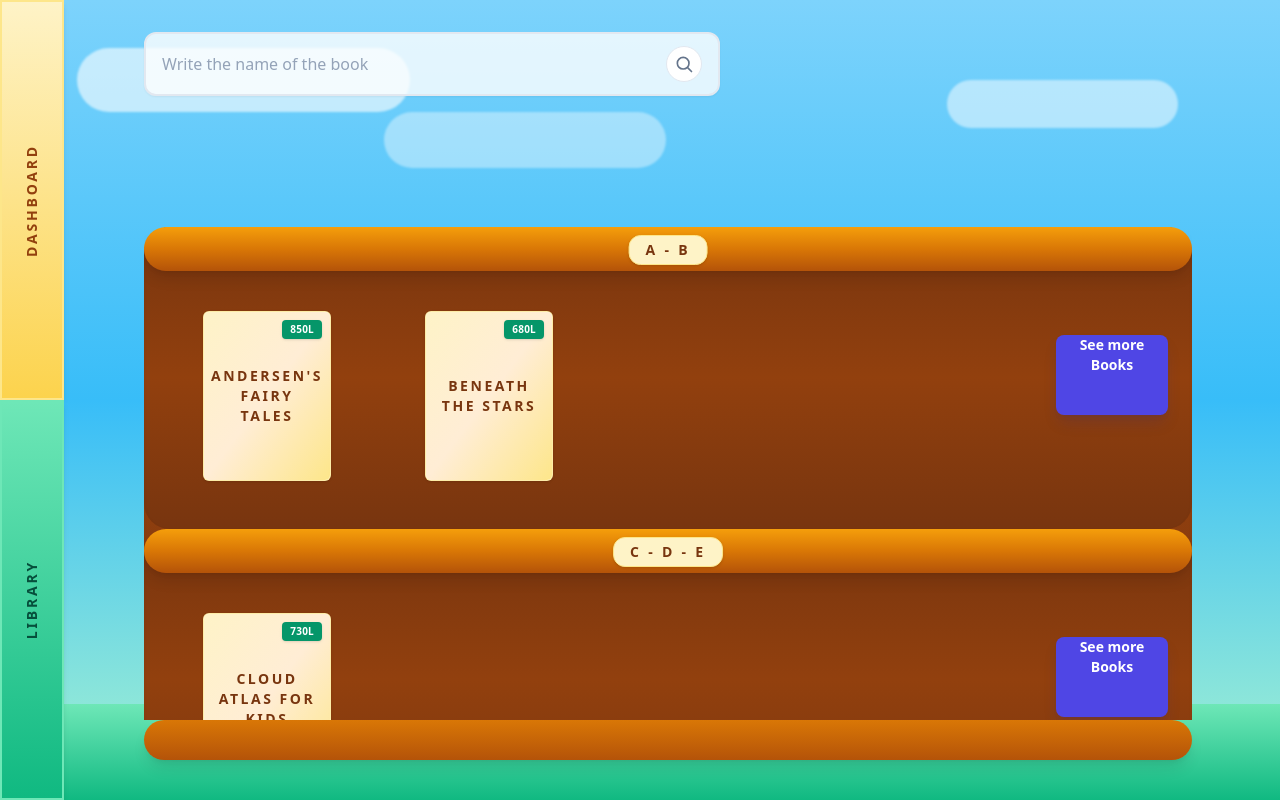
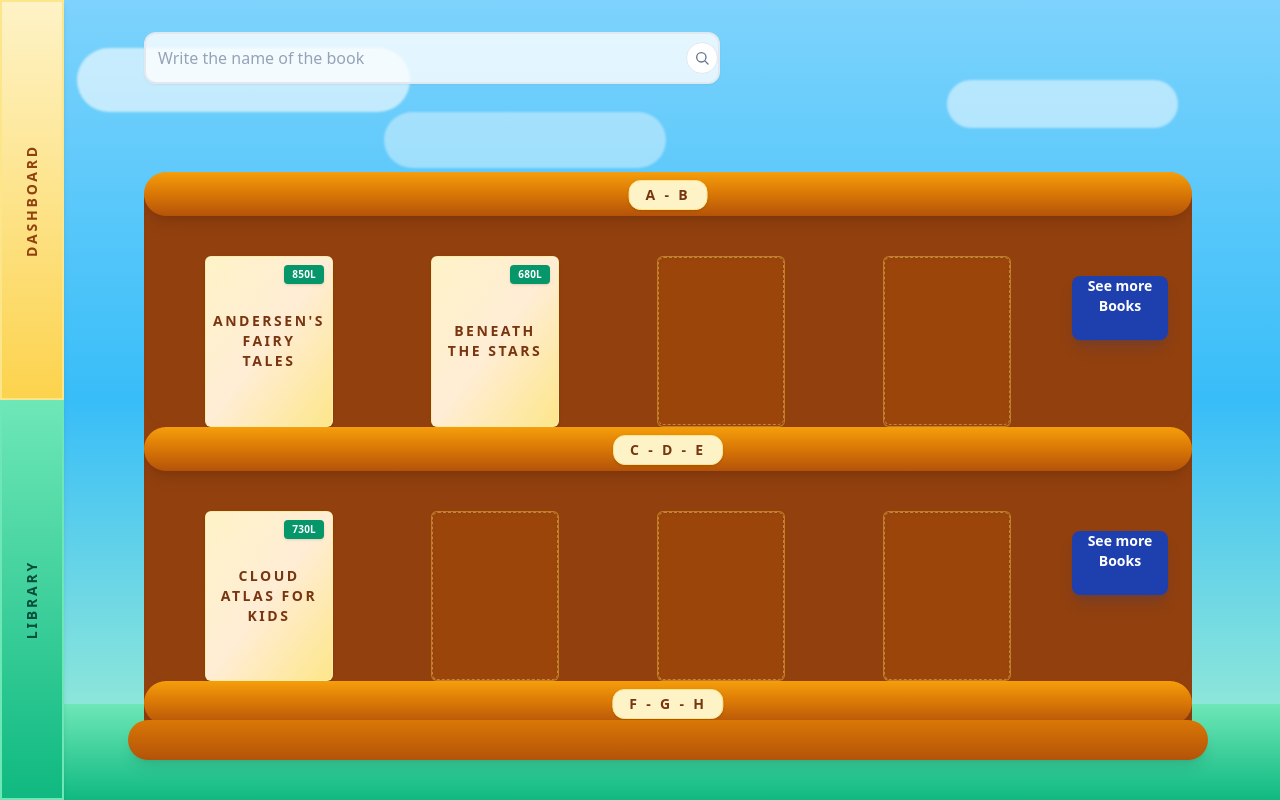
Before and after one commit to Yuhong11111/SupportChalky-assignment, a React app in the folder frontend/: page /library in a window 1280 px wide. Built offline with nearby package versions, Linux system fonts and the light colour scheme; the HTML template or start-up script is replaced by a standard one.

Commit message:
refine group and search page

```diff
--- a/frontend/src/components/BookCard.tsx
+++ b/frontend/src/components/BookCard.tsx
@@ -5,6 +5,7 @@ type BookCardProps = {
   badge?: string
   className?: string
   showMeta?: boolean
+  variant?: 'default' | 'framed'
 }
 
 export default function BookCard({
@@ -14,10 +15,25 @@ export default function BookCard({
   badge = 'NEW',
   className = '',
   showMeta = false,
+  variant = 'default',
 }: BookCardProps) {
+  const frameClasses =
+    variant === 'framed'
+      ? 'rounded-md bg-white p-2 shadow-lg shadow-amber-900/20'
+      : ''
+  const cardClasses =
+    variant === 'framed'
+      ? 'border border-slate-200 bg-white shadow-sm'
+      : 'border border-amber-200/70 bg-amber-50 shadow'
+
   return (
-    <article className={`mx-auto w-full max-w-[7rem] sm:max-w-[8rem] ${className}`}>
-      <div className="relative aspect-[3/4] overflow-hidden rounded-md border border-amber-200/70 bg-amber-50 shadow">
+    <article
+      className={`mx-auto w-full max-w-[7rem] sm:max-w-[8rem] ${className}`}
+    >
+      <div className={frameClasses}>
+        <div
+          className={`relative aspect-[3/4] overflow-hidden rounded-md ${cardClasses}`}
+        >
           {coverUrl ? (
             <img
               src={coverUrl}
@@ -38,13 +54,27 @@ export default function BookCard({
             </span>
           ) : null}
         </div>
+      </div>
       {showMeta ? (
-        <div className="mt-2">
-          <p className="text-sm font-semibold text-slate-900">{title}</p>
+        variant === 'framed' ? (
+          <div className="rounded-b-md bg-white px-2 pb-2 pt-3 text-center shadow-lg shadow-amber-900/20">
+            <p className="text-xs font-semibold text-slate-900 sm:text-sm">
+              {title}
+            </p>
+            {/* {author ? (
+              <p className="text-xs text-slate-500">{author}</p>
+            ) : null} */}
+          </div>
+        ) : (
+          <div className="mt-2 text-center">
+            <p className="text-xs font-semibold text-slate-900 sm:text-sm">
+              {title}
+            </p>
             {author ? (
               <p className="text-xs text-slate-500">{author}</p>
             ) : null}
           </div>
+        )
       ) : null}
     </article>
   )
--- a/frontend/src/components/BookShelf.tsx
+++ b/frontend/src/components/BookShelf.tsx
@@ -6,6 +6,7 @@ type Book = {
   author?: string
   coverUrl?: string
   badge?: string
+  variant?: 'default' | 'framed'
 }
 
 type BookShelfProps = {
@@ -16,6 +17,7 @@ type BookShelfProps = {
   actionHref?: string
   maxBooks?: number | null
   showMeta?: boolean
+  showPlaceholders?: boolean
 }
 
 export default function BookShelf({
@@ -26,13 +28,18 @@ export default function BookShelf({
   actionHref,
   maxBooks = 4,
   showMeta = false,
+  showPlaceholders = true,
 }: BookShelfProps) {
   const visibleBooks =
     typeof maxBooks === 'number' ? books.slice(0, maxBooks) : books
 
+  const placeholders = showPlaceholders
+    ? Math.max(0, 4 - visibleBooks.length)
+    : 0
+
   return (
     <section className="relative mt-0">
-      <div className="relative rounded-[26px] bg-gradient-to-b from-amber-900 via-amber-800 to-amber-900 px-6 pb-12 pt-16 shadow-inner">
+      <div className="relative rounded-[26px] bg-amber-800 px-6 pb-0 pt-16 shadow-inner">
         <div className="absolute left-0 right-0 top-0 h-11 rounded-full bg-gradient-to-b from-amber-500 via-amber-600 to-amber-700 shadow-lg" />
         <span className="absolute left-1/2 top-2 z-10 -translate-x-1/2 rounded-xl border border-amber-200 bg-amber-100 px-4 py-1 text-[11px] font-semibold tracking-[0.2em] text-amber-900 shadow sm:text-xs md:text-sm">
           {label}
@@ -40,14 +47,27 @@ export default function BookShelf({
         <div className="flex flex-col items-start gap-6 pt-5 sm:flex-row sm:justify-between">
           <div className="grid w-full grid-cols-2 gap-4 sm:flex-1 sm:grid-cols-4 sm:gap-6">
             {visibleBooks.map((book) => (
-              <BookCard key={book.title} {...book} showMeta={showMeta} />
+              <BookCard
+                key={book.title}
+                {...book}
+                showMeta={showMeta}
+                variant={book.variant}
+              />
+            ))}
+            {Array.from({ length: placeholders }).map((_, index) => (
+              <div
+                key={`placeholder-${index}`}
+                className="mx-auto w-full max-w-[7rem] rounded-md border border-amber-300/40 bg-amber-700/30 shadow-inner sm:max-w-[8rem]"
+              >
+                <div className="aspect-[3/4] w-full rounded-md border border-dashed border-amber-200/40" />
+              </div>
             ))}
           </div>
           {showAction ? (
             actionHref ? (
               <Link
                 to={actionHref}
-                className="h-12 w-full rounded-lg bg-indigo-600 px-3 text-center text-sm font-semibold text-white shadow-lg shadow-indigo-900/20 sm:mt-6 sm:h-20 sm:w-28"
+                className="h-10 w-full rounded-lg bg-blue-800 px-3 text-center text-sm font-semibold text-white shadow-lg shadow-blue-900/20 sm:mt-5 sm:h-16 sm:w-24"
               >
                 {actionLabel.split('\n').map((line) => (
                   <span key={line} className="block">
@@ -58,7 +78,7 @@ export default function BookShelf({
             ) : (
               <button
                 type="button"
-                className="h-12 w-full rounded-lg bg-indigo-600 px-3 text-sm font-semibold text-white shadow-lg shadow-indigo-900/20 sm:mt-6 sm:h-20 sm:w-28"
+                className="h-10 w-full rounded-lg bg-blue-800 px-3 text-sm font-semibold text-white shadow-lg shadow-blue-900/20 sm:mt-5 sm:h-16 sm:w-24"
               >
                 {actionLabel.split('\n').map((line) => (
                   <span key={line} className="block">
--- a/frontend/src/components/Bookcase.tsx
+++ b/frontend/src/components/Bookcase.tsx
@@ -15,19 +15,29 @@ type Shelf = {
   showAction?: boolean
   maxBooks?: number | null
   showMeta?: boolean
+  showPlaceholders?: boolean
 }
 
 type BookcaseProps = {
   shelves: Shelf[]
   className?: string
+  showFrame?: boolean
 }
 
-export default function Bookcase({ shelves, className = '' }: BookcaseProps) {
+export default function Bookcase({
+  shelves,
+  className = '',
+  showFrame = true,
+}: BookcaseProps) {
   return (
     <section
-      className={`relative flex h-[clamp(320px,56vh,480px)] flex-col pt-[13.3333vh] ${className}`}
+      className={`relative flex h-[clamp(320px,56vh,480px)] flex-col pt-[8vh] ${className}`}
     >
-      <div className="relative flex min-h-0 flex-1 flex-col rounded-[36px] bg-gradient-to-b from-amber-900 via-amber-800 to-amber-900 p-0 shadow-inner">
+      <div
+        className={`relative flex min-h-0 flex-1 flex-col p-0 ${
+          showFrame ? 'rounded-[36px] bg-amber-800 pb-10' : ''
+        }`}
+      >
         <div className="min-h-0 flex-1 space-y-0 overflow-y-auto p-0">
           {shelves.map((shelf) => (
             <BookShelf
@@ -39,11 +49,14 @@ export default function Bookcase({ shelves, className = '' }: BookcaseProps) {
               showAction={shelf.showAction}
               maxBooks={shelf.maxBooks}
               showMeta={shelf.showMeta}
+              showPlaceholders={shelf.showPlaceholders}
             />
           ))}
         </div>
+        {showFrame ? (
+          <div className="absolute bottom-0 -left-4 -right-4 h-10 rounded-full bg-gradient-to-b from-amber-600 to-amber-700 shadow-lg" />
+        ) : null}
       </div>
-      <div className="h-10 rounded-full bg-gradient-to-b from-amber-600 to-amber-700 shadow-lg" />
     </section>
   )
 }
--- a/frontend/src/pages/library-group.tsx
+++ b/frontend/src/pages/library-group.tsx
@@ -66,6 +66,7 @@ export default function LibraryGroup() {
     author: book.author,
     coverUrl: book.cover_image_url || undefined,
     badge: book.lexile_level,
+    variant: 'framed' as const,
   }))
 
   return (
@@ -73,7 +74,7 @@ export default function LibraryGroup() {
       <button
         type="button"
         onClick={() => navigate('/library')}
-        className="inline-flex w-fit items-center gap-2 rounded-lg border border-slate-200 bg-white/80 px-3 py-1.5 text-sm font-semibold text-slate-700 shadow-sm"
+        className="inline-flex w-fit items-center gap-2 rounded-lg border border-blue-900 bg-blue-800 px-3 py-1.5 text-sm font-semibold text-white shadow-sm"
       >
         <span aria-hidden="true">←</span>
         Back
@@ -93,6 +94,7 @@ export default function LibraryGroup() {
             showAction: false,
             maxBooks: null,
             showMeta: true,
+            showPlaceholders: false,
           },
         ]}
       />
--- a/frontend/src/pages/library.tsx
+++ b/frontend/src/pages/library.tsx
@@ -92,7 +92,7 @@ export default function Library() {
       <section className="flex min-h-0 flex-1 flex-col">
         <form
           onSubmit={handleSearch}
-          className="mb-6 flex w-full max-w-xl items-center gap-3 rounded-xl border-2 border-slate-200 bg-white/80 px-4 py-3 shadow-sm"
+          className="mb-6 flex w-full max-w-xl items-center gap-2 rounded-xl border-2 border-slate-200 bg-white/80 py-2 pl-3 pr-0 shadow-sm"
         >
           <input
             type="text"
@@ -103,12 +103,12 @@ export default function Library() {
           />
           <button
             type="submit"
-            className="flex h-7 w-7 items-center justify-center rounded-full border border-slate-200 bg-white text-slate-500 sm:h-8 sm:w-8 md:h-9 md:w-9"
+            className="flex h-6 w-6 items-center justify-center rounded-full border border-slate-200 bg-white text-slate-500 sm:h-7 sm:w-7 md:h-8 md:w-8"
             aria-label="Search"
           >
             <svg
               viewBox="0 0 24 24"
-              className="h-3.5 w-3.5 sm:h-4 sm:w-4 md:h-5 md:w-5"
+              className="h-3 w-3 sm:h-3.5 sm:w-3.5 md:h-4 md:w-4"
               fill="none"
               stroke="currentColor"
               strokeWidth="2"
```
Also changed, not shown: frontend/src/pages/search.tsx (+5 -4 lines). Lines whose indentation alone changed are shown as unchanged.
